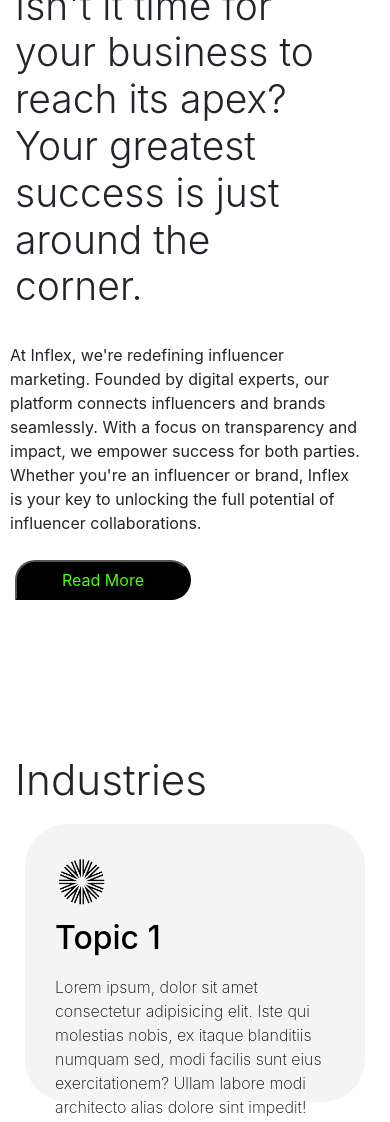
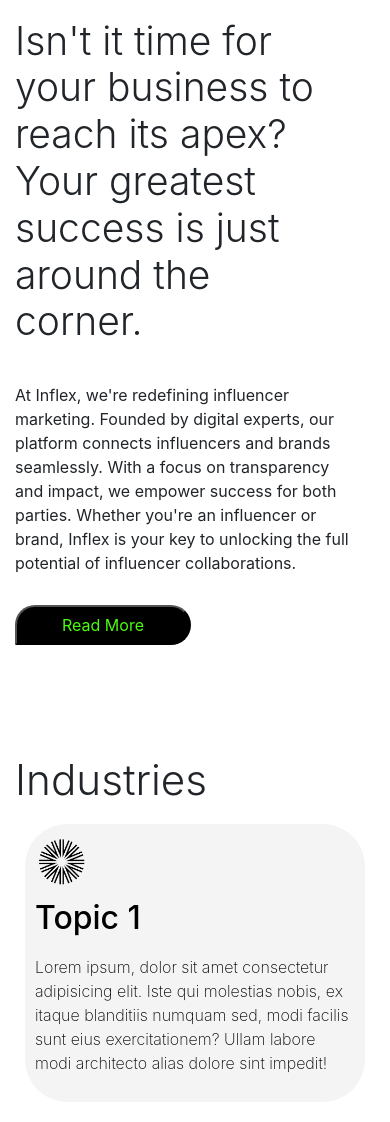
Before and after one commit to Arnavsao/Inflex, a plain HTML site: page index.html in a window 390 px wide. Shown: the part 1186-2308 px from the top of the page. Drawn offline with nearby package versions, Linux system fonts and the light colour scheme.

Commit message:
Update style.css

```diff
--- a/style.css
+++ b/style.css
@@ -257,7 +257,7 @@
 
 @media (max-width: 765px){
     .page2 {
-        padding: 15px 0 0 0;
+        padding: 50px 0 0 0;
         margin: 0;
         height: 100vh !important;
     }
@@ -271,7 +271,7 @@
     }
     .page2 p{
         margin: 0;
-        padding: 10px;
+        padding: 15px;
         width: 95%;
     }
     .page2 button{
@@ -361,7 +361,7 @@
     .page3 .container {
         width: calc(100% - 50px); /* Resize to 95% width of the webpage minus 25px margin on each side */
         margin: 10px 25px; /* Add vertical margin and horizontal margin */
-        padding: 30px;
+        padding: 10px;
     }
 
     .bottom_container {
```
